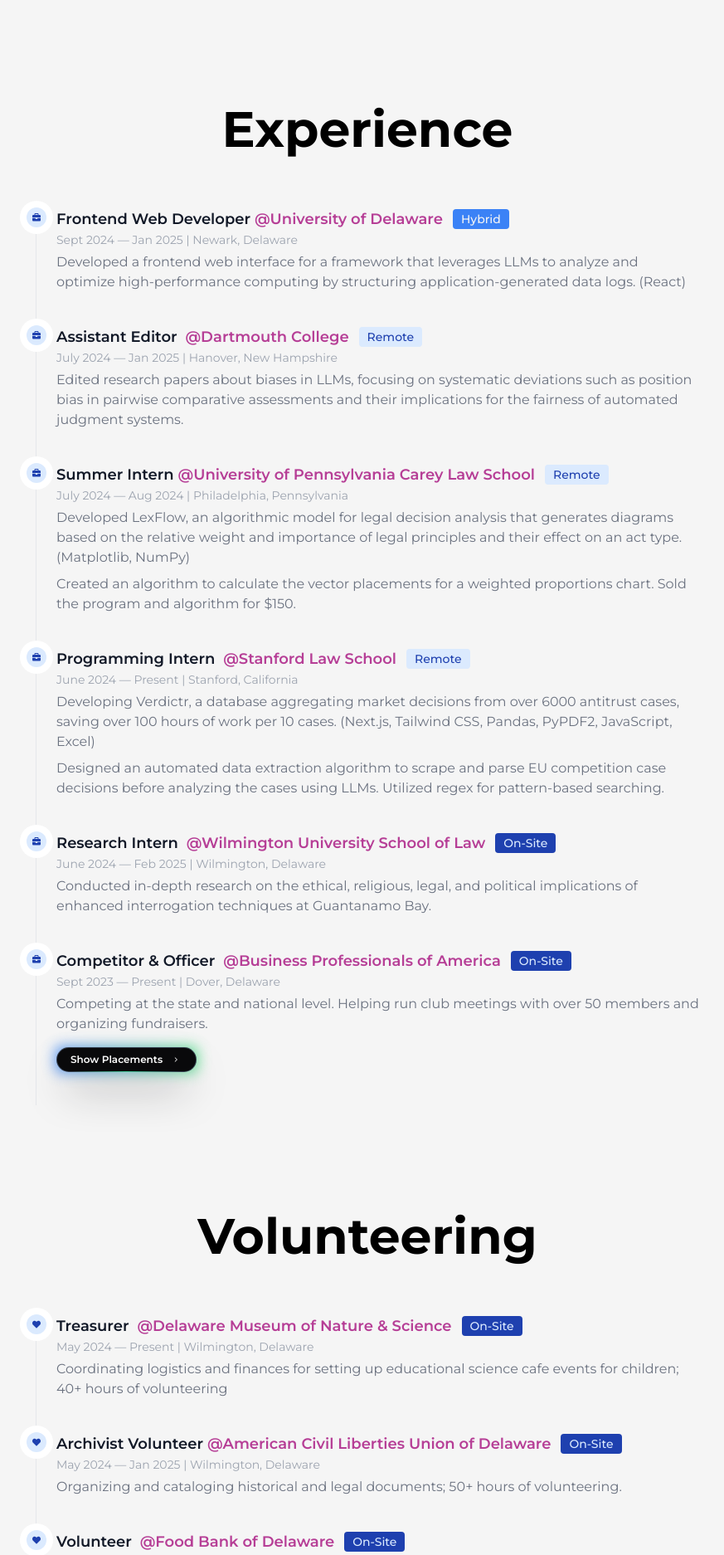
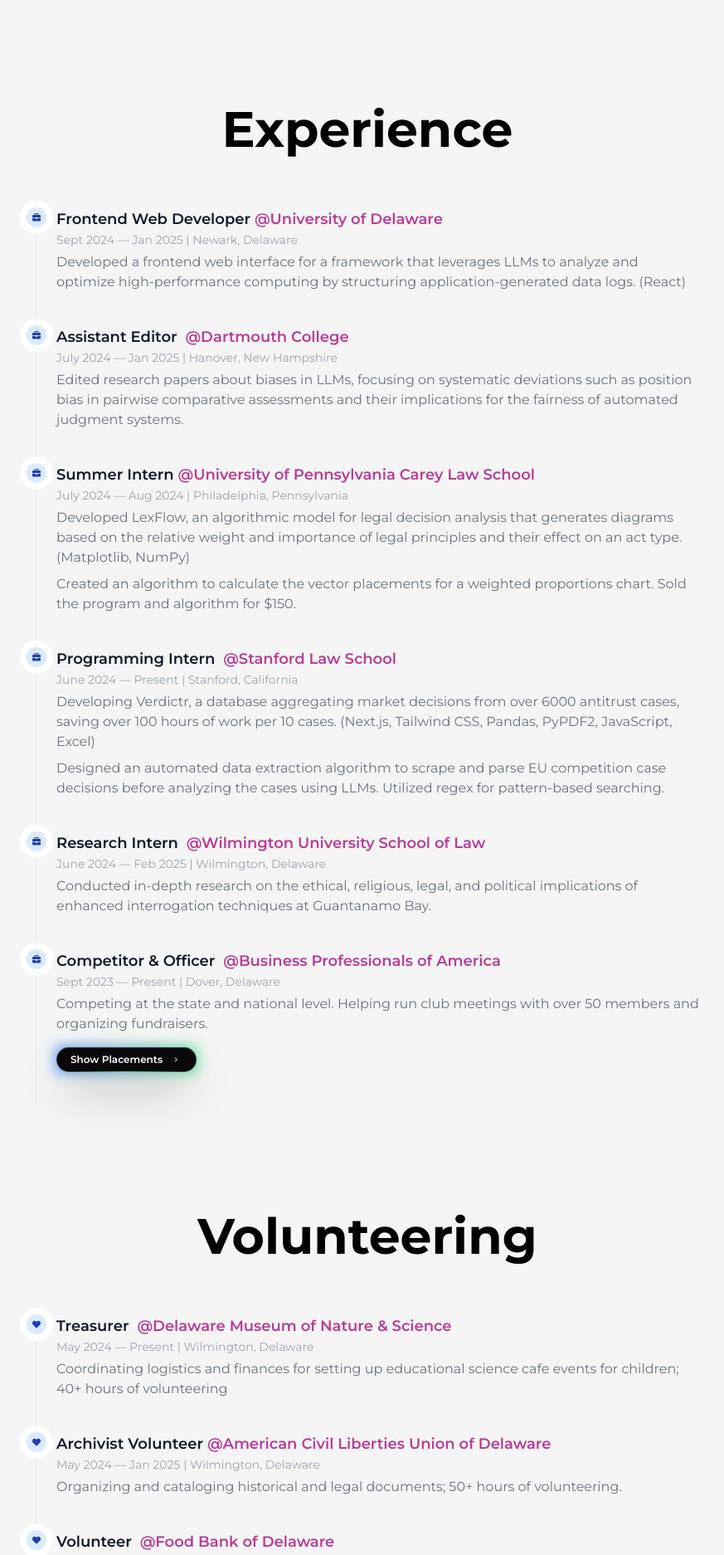
Before and after one commit to shriyanyamali/portfolio-v2, a Next.js app: page /resume in a window 1280 px wide. Shown: the part 896-2770 px from the top of the page at 83% size, without its empty margins (197-1070 px from the left). Built offline with nearby package versions, Linux system fonts and the light colour scheme.

Commit message:
removed location markers

```diff
--- a/src/components/EducationTimeline.js
+++ b/src/components/EducationTimeline.js
@@ -27,9 +27,9 @@
               <div className="text-primary dark:text-primaryDark sm:ml-3">
                 @Newark Charter High School
               </div>
-              <span className="bg-blue-800 text-blue-100 text-sm font-medium me-2 px-2.5 py-0.5 rounded dark:bg-blue-300 dark:text-blue-900 ms-3 lg:hidden">
+              {/* <span className="bg-blue-800 text-blue-100 text-sm font-medium me-2 px-2.5 py-0.5 rounded dark:bg-blue-300 dark:text-blue-900 ms-3 lg:hidden">
                 On-Site
-              </span>
+              </span> */}
             </h3>
             <time className="block mb-2 text-sm font-normal leading-none text-gray-400 dark:text-gray-500">
               Sept 2023 — May 2027 | Newark, Delaware
--- a/src/components/ExperienceTimeline.js
+++ b/src/components/ExperienceTimeline.js
@@ -33,9 +33,9 @@
               <div className="text-primary dark:text-primaryDark sm:ml-3">
                 @University of Delaware
               </div>
-              <span className="bg-blue-500 text-light text-sm font-medium me-2 px-2.5 py-0.5 rounded dark:bg-blue-500 ms-3 lg:hidden">
+              {/* <span className="bg-blue-500 text-light text-sm font-medium me-2 px-2.5 py-0.5 rounded dark:bg-blue-500 ms-3 lg:hidden">
                 Hybrid
-              </span>
+              </span> */}
             </h3>
             <time className="block mb-2 text-sm font-normal leading-none text-gray-400 dark:text-gray-500">
               Sept 2024 — Jan 2025 | Newark, Delaware
@@ -71,9 +71,9 @@
               <div className="text-primary dark:text-primaryDark sm:ml-3">
                 @Dartmouth College{" "}
               </div>
-              <span className="bg-blue-100 text-blue-800 text-sm font-medium me-2 px-2.5 py-0.5 rounded dark:bg-blue-900 dark:text-blue-300 ms-3 lg:hidden">
+              {/* <span className="bg-blue-100 text-blue-800 text-sm font-medium me-2 px-2.5 py-0.5 rounded dark:bg-blue-900 dark:text-blue-300 ms-3 lg:hidden">
                 Remote
-              </span>
+              </span> */}
             </h3>
             <time className="block mb-2 text-sm font-normal leading-none text-gray-400 dark:text-gray-500">
               July 2024 — Jan 2025 | Hanover, New Hampshire
@@ -109,9 +109,9 @@
               <div className="text-primary dark:text-primaryDark sm:ml-3">
                 @University of Pennsylvania Carey Law School
               </div>
-              <span className="bg-blue-100 text-blue-800 text-sm font-medium me-2 px-2.5 py-0.5 rounded dark:bg-blue-900 dark:text-blue-300 ms-3 lg:hidden">
+              {/* <span className="bg-blue-100 text-blue-800 text-sm font-medium me-2 px-2.5 py-0.5 rounded dark:bg-blue-900 dark:text-blue-300 ms-3 lg:hidden">
                 Remote
-              </span>
+              </span> */}
             </h3>
             <time className="block mb-2 text-sm font-normal leading-none text-gray-400 dark:text-gray-500">
               July 2024 — Aug 2024 | Philadelphia, Pennsylvania
@@ -152,9 +152,9 @@
               <div className="text-primary dark:text-primaryDark sm:ml-3">
                 @Stanford Law School{" "}
               </div>
-              <span className="bg-blue-100 text-blue-800 text-sm font-medium me-2 px-2.5 py-0.5 rounded dark:bg-blue-900 dark:text-blue-300 ms-3 lg:hidden">
+              {/* <span className="bg-blue-100 text-blue-800 text-sm font-medium me-2 px-2.5 py-0.5 rounded dark:bg-blue-900 dark:text-blue-300 ms-3 lg:hidden">
                 Remote
-              </span>
+              </span> */}
             </h3>
             <time className="block mb-2 text-sm font-normal leading-none text-gray-400 dark:text-gray-500">
               June 2024 — Present | Stanford, California
@@ -195,9 +195,9 @@
               <div className="text-primary dark:text-primaryDark sm:ml-3">
                 @Wilmington University School of Law{" "}
               </div>
-              <span className="bg-blue-800 text-blue-100 text-sm font-medium me-2 px-2.5 py-0.5 rounded dark:bg-blue-300 dark:text-blue-900 ms-3 lg:hidden">
+              {/* <span className="bg-blue-800 text-blue-100 text-sm font-medium me-2 px-2.5 py-0.5 rounded dark:bg-blue-300 dark:text-blue-900 ms-3 lg:hidden">
                 On-Site
-              </span>
+              </span> */}
             </h3>
             <time className="block mb-2 text-sm font-normal leading-none text-gray-400 dark:text-gray-500">
               June 2024 — Feb 2025  | Wilmington, Delaware
@@ -232,9 +232,9 @@
               <div className="text-primary dark:text-primaryDark sm:ml-3">
                 @Business Professionals of America{" "}
               </div>
-              <span className="bg-blue-800 text-blue-100 text-sm font-medium me-2 px-2.5 py-0.5 rounded dark:bg-blue-300 dark:text-blue-900 ms-3 lg:hidden">
+              {/* <span className="bg-blue-800 text-blue-100 text-sm font-medium me-2 px-2.5 py-0.5 rounded dark:bg-blue-300 dark:text-blue-900 ms-3 lg:hidden">
                 On-Site
-              </span>
+              </span> */}
             </h3>
             <time className="block mb-2 text-sm font-normal leading-none text-gray-400 dark:text-gray-500">
               Sept 2023 — Present | Dover, Delaware
--- a/src/components/VolunteeringTimeline.js
+++ b/src/components/VolunteeringTimeline.js
@@ -27,9 +27,9 @@
               <div className="text-primary dark:text-primaryDark sm:ml-3">
                 @Delaware Museum of Nature & Science{" "}
               </div>
-              <span className="bg-blue-800 text-blue-100 text-sm font-medium me-2 px-2.5 py-0.5 rounded dark:bg-blue-300 dark:text-blue-900 ms-3 lg:hidden">
+              {/* <span className="bg-blue-800 text-blue-100 text-sm font-medium me-2 px-2.5 py-0.5 rounded dark:bg-blue-300 dark:text-blue-900 ms-3 lg:hidden">
                 On-Site
-              </span>
+              </span> */}
             </h3>
             <time className="block mb-2 text-sm font-normal leading-none text-gray-400 dark:text-gray-500">
               May 2024 — Present | Wilmington, Delaware
@@ -63,9 +63,9 @@
               <div className="text-primary dark:text-primaryDark sm:ml-3">
                 @American Civil Liberties Union of Delaware{" "}
               </div>
-              <span className="bg-blue-800 text-blue-100 text-sm font-medium me-2 px-2.5 py-0.5 rounded dark:bg-blue-300 dark:text-blue-900 ms-3 lg:hidden">
+              {/* <span className="bg-blue-800 text-blue-100 text-sm font-medium me-2 px-2.5 py-0.5 rounded dark:bg-blue-300 dark:text-blue-900 ms-3 lg:hidden">
                 On-Site
-              </span>
+              </span> */}
             </h3>
             <time className="block mb-2 text-sm font-normal leading-none text-gray-400 dark:text-gray-500">
               May 2024 — Jan 2025 | Wilmington, Delaware
@@ -99,9 +99,9 @@
               <div className="text-primary dark:text-primaryDark sm:ml-3">
                 @Food Bank of Delaware{" "}
               </div>
-              <span className="bg-blue-800 text-blue-100 text-sm font-medium me-2 px-2.5 py-0.5 rounded dark:bg-blue-300 dark:text-blue-900 ms-3 lg:hidden">
+              {/* <span className="bg-blue-800 text-blue-100 text-sm font-medium me-2 px-2.5 py-0.5 rounded dark:bg-blue-300 dark:text-blue-900 ms-3 lg:hidden">
                 On-Site
-              </span>
+              </span> */}
             </h3>
             <time className="block mb-2 text-sm font-normal leading-none text-gray-400 dark:text-gray-500">
               Jan 2019 — Oct 2022 | Newark, Delaware
@@ -134,9 +134,9 @@
               <div className="text-primary dark:text-primaryDark sm:ml-3">
                 @Shirdi Sai of Delaware{" "}
               </div>
-              <span className="bg-blue-800 text-blue-100 text-sm font-medium me-2 px-2.5 py-0.5 rounded dark:bg-blue-300 dark:text-blue-900 ms-3 lg:hidden">
+              {/* <span className="bg-blue-800 text-blue-100 text-sm font-medium me-2 px-2.5 py-0.5 rounded dark:bg-blue-300 dark:text-blue-900 ms-3 lg:hidden">
                 On-Site
-              </span>
+              </span> */}
             </h3>
             <time className="block mb-2 text-sm font-normal leading-none text-gray-400 dark:text-gray-500">
               June 2018 — Aug 2023 | Newark, Delaware
```
